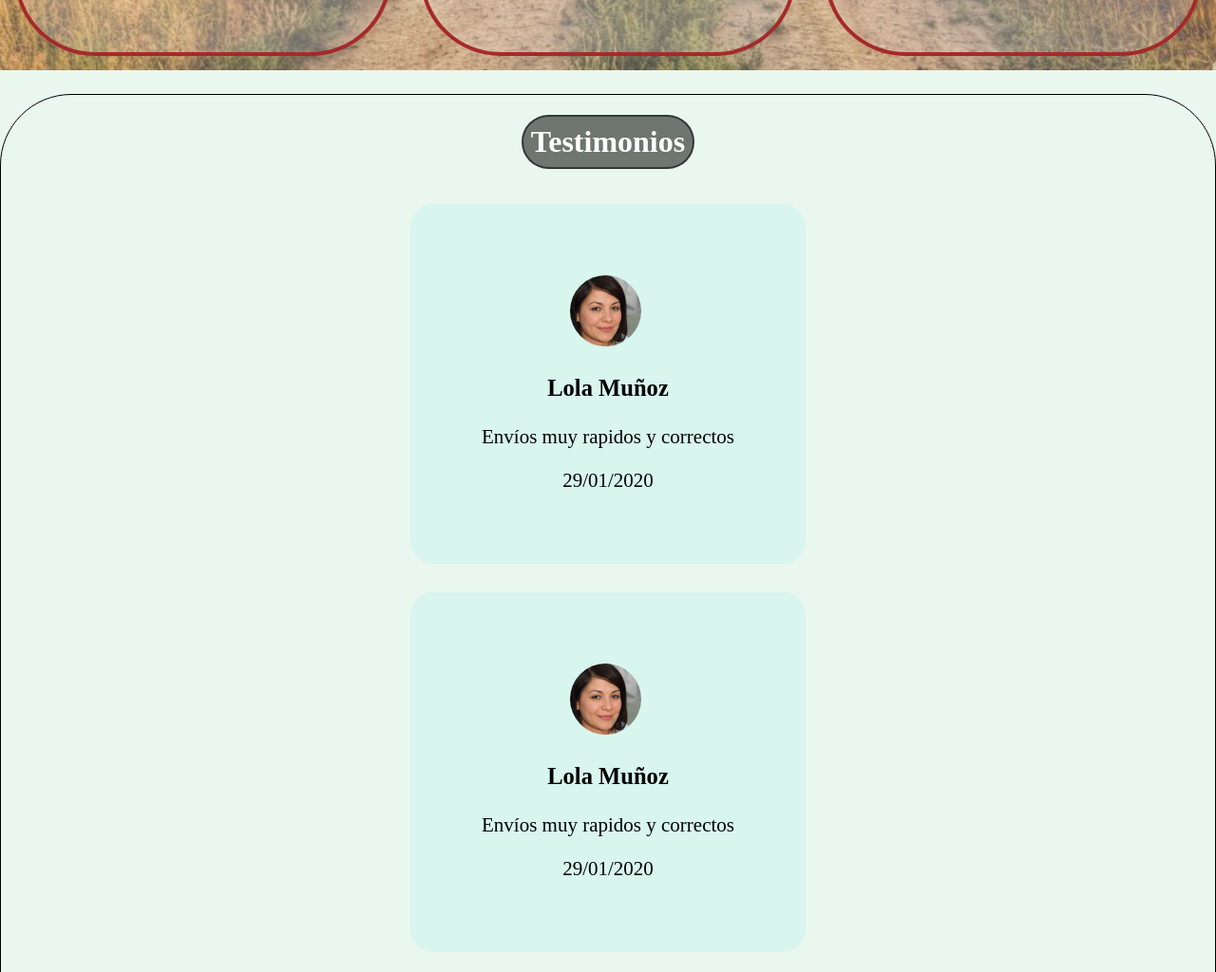
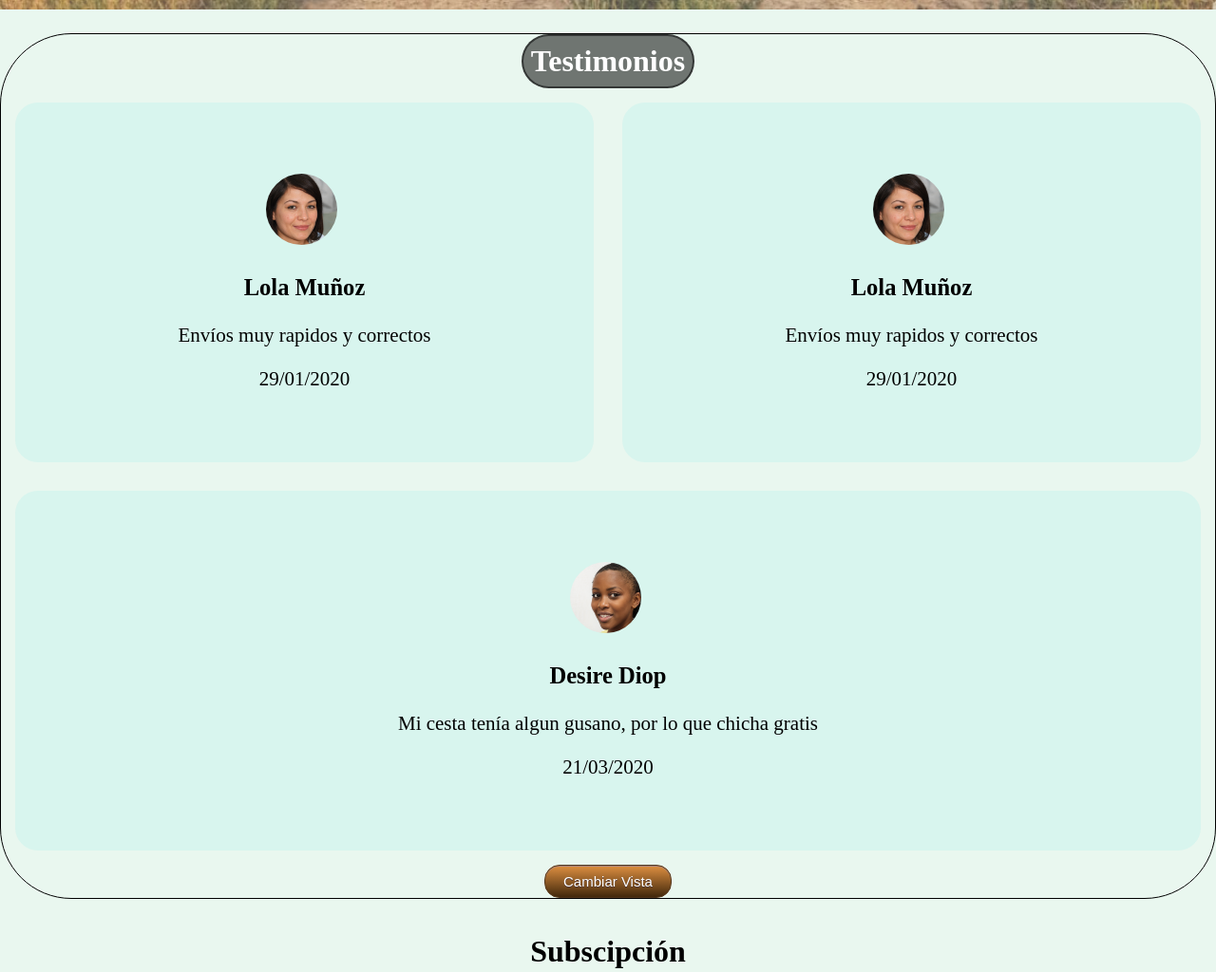
Before and after one commit to Diego0075/JQuery-Proyecto, a plain HTML site: page index.html in a window 1280 px wide. Shown: the part 2020-3044 px from the top of the page at 95% size. Drawn offline with nearby package versions, Linux system fonts and the light colour scheme.

Commit message:
Finalizado

```diff
--- a/main.css
+++ b/main.css
@@ -201,6 +201,11 @@ video{
 }
 
 .bvista{
+    grid-column: 1/3;
+    margin: auto;
+    display: flex;
+    justify-content: center;
+    grid-row: 4;
 	box-shadow:inset 0px 1px 0px 0px #a6827e;
 	background:linear-gradient(to bottom, #d68a3e 5%, #42280c 100%);
 	background-color:#d68a3e;
@@ -252,24 +257,39 @@ video{
     border-radius: 75px;
 }
 
-#testimonios-general{
+ #testimonios-general{
     display: flex;
     flex-direction: column;
     justify-content: center;
     align-items: center;
 }
+#testimonios-general>h1{
+    grid-column: 1/3;
+    text-align: center;
+}
+#testimonios-general{
+    display: grid;
+    grid-template-columns: 1fr 1fr;
+    grid-template-rows: auto 1fr 1fr auto;
+}
 
 #testimonio0{
+    grid-column: 1;
+    grid-row: 2;
     text-align: center;
     padding: 75px;
 }
 
 #testimonio1{
+    grid-column: 2;
+    grid-row: 2;
     text-align: center;
     padding: 75px;
 }
 
 #testimonio2{
+    grid-column: 1/3;
+    grid-row: 3;
     text-align: center;
     padding: 75px;
     position: relative;
@@ -307,6 +327,7 @@ video{
     border: 2px solid rgba(0, 0, 0, 0.534);
     border-radius: 45px;
     background:rgba(0, 0, 0, 0.527);
+    margin: auto;
 
 }
 
--- a/main.js
+++ b/main.js
@@ -178,11 +178,11 @@ $(function() {
     vista=!vista;
       if(vista){
          $("#testimonios-general").css({
-            "flex-direction":"row"
+            "display":"flex"
          })
       }else{
          $("#testimonios-general").css({
-            "flex-direction":"column"
+            "display":"grid"
          })
       }
  });
```
